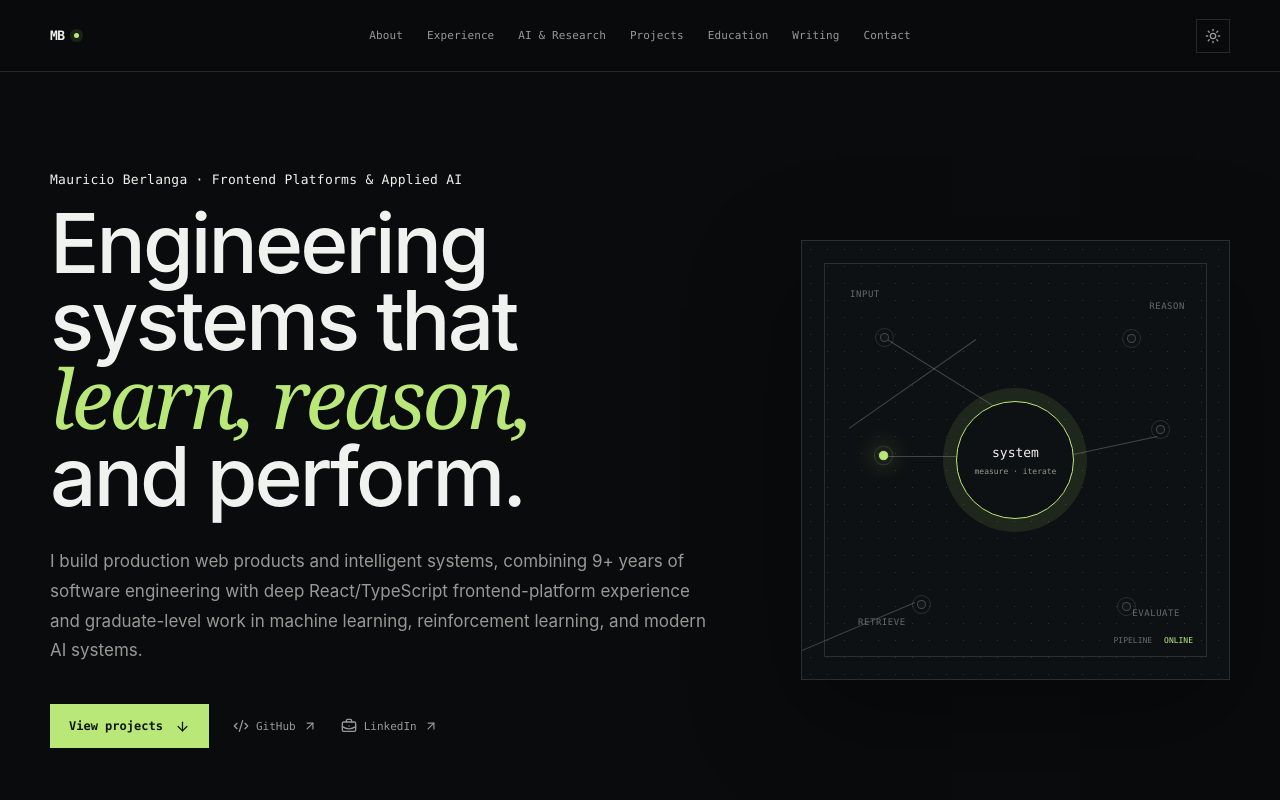
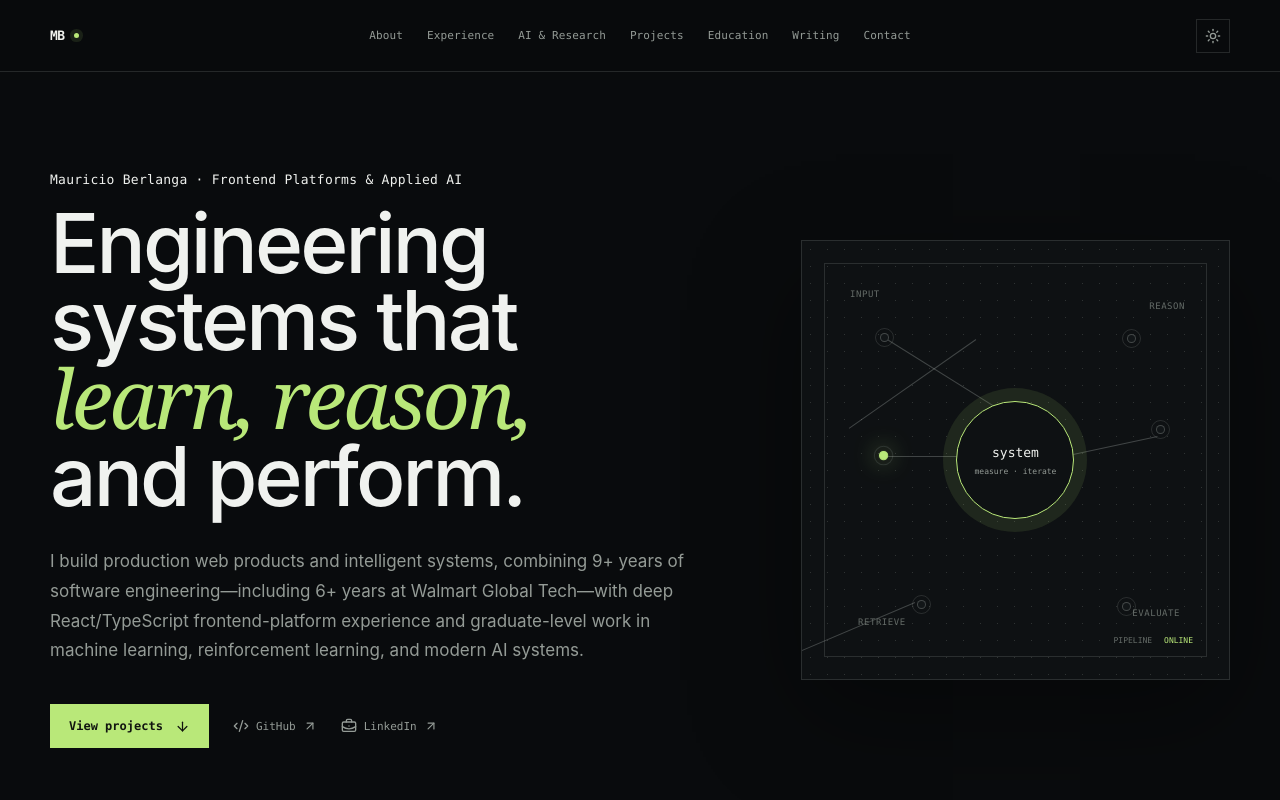
Before and after one commit to mauber91/mauricio-berlanga-portfolio, a React (Vite) app: page / in a window 1280 px wide. Shown: the top 800 px of the page. Built offline with nearby package versions, Linux system fonts and the light colour scheme.

Commit message:
Clarify Walmart frontend experience

```diff
--- a/src/App.tsx
+++ b/src/App.tsx
@@ -44,7 +44,7 @@ function App() {
           <SectionHeader eyebrow="01 / About" title="Frontend platforms. Applied intelligence. Systems that last." />
           <div className="about-grid reveal">
             <p className="lead-copy">
-              I’m a senior software engineer at <strong>Walmart Global Tech</strong> with 9+ years of experience building dependable web, mobile, and frontend-platform systems at scale.
+              I’m a senior software engineer at <strong>Walmart Global Tech</strong> with 9+ years of experience—including 6+ years at Walmart—building dependable web, mobile, and frontend-platform systems at scale.
             </p>
             <div className="about-detail">
               <p>My foundation is frontend platform engineering: React and TypeScript architecture, Nx monorepos, Module Federation, build tooling, reusable components, testing, and the API integration needed to operate software over time.</p>
--- a/src/data/content.ts
+++ b/src/data/content.ts
@@ -36,7 +36,7 @@ export const personal = {
   location: 'Bentonville, Arkansas, United States',
   email: 'mberlanga91@gmail.com',
   summary:
-    'I build production web products and intelligent systems, combining 9+ years of software engineering with deep React/TypeScript frontend-platform experience and graduate-level work in machine learning, reinforcement learning, and modern AI systems.',
+    'I build production web products and intelligent systems, combining 9+ years of software engineering—including 6+ years at Walmart Global Tech—with deep React/TypeScript frontend-platform experience and graduate-level work in machine learning, reinforcement learning, and modern AI systems.',
 }
 
 export const socialLinks: SocialLink[] = [
```
